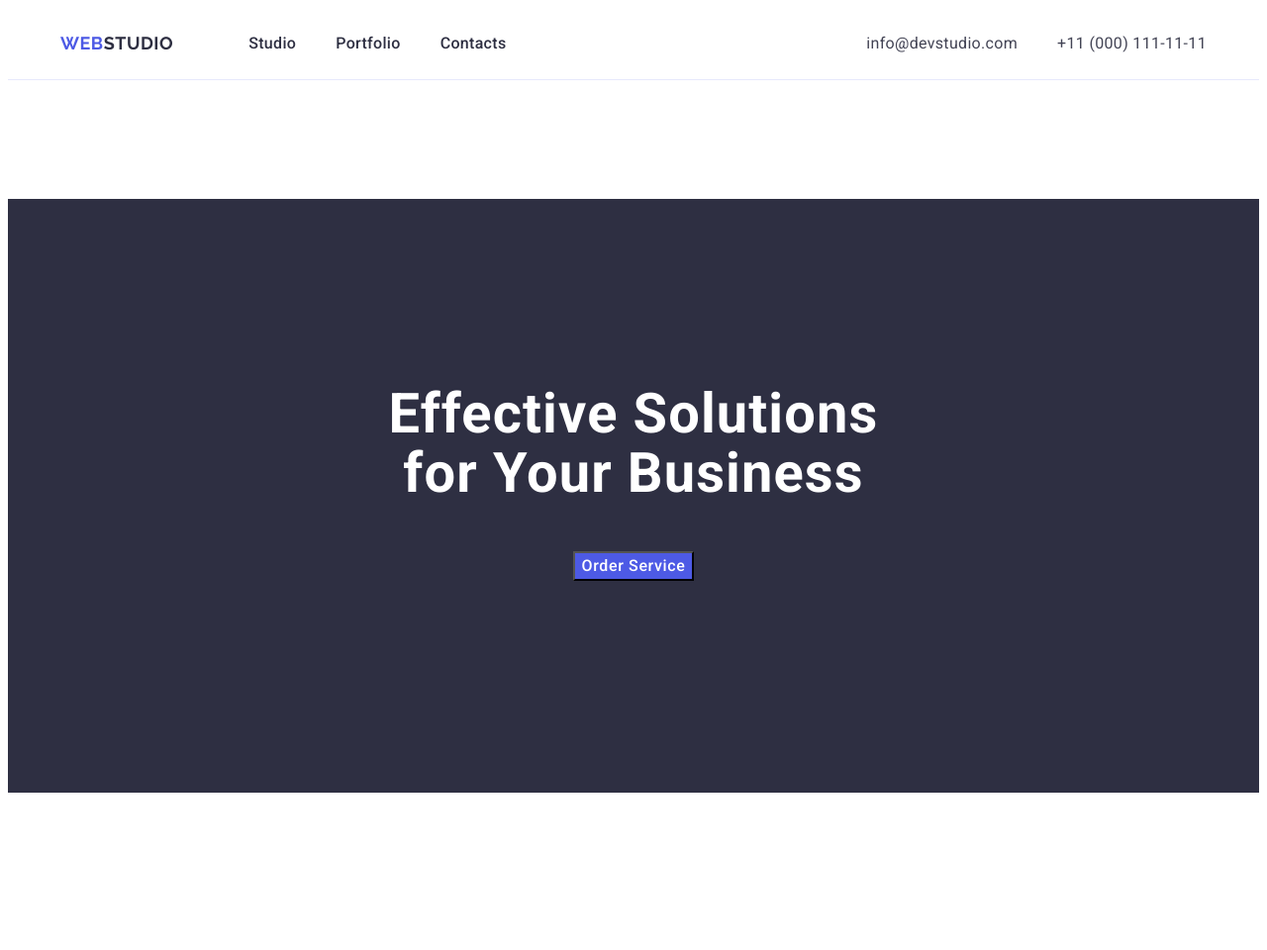
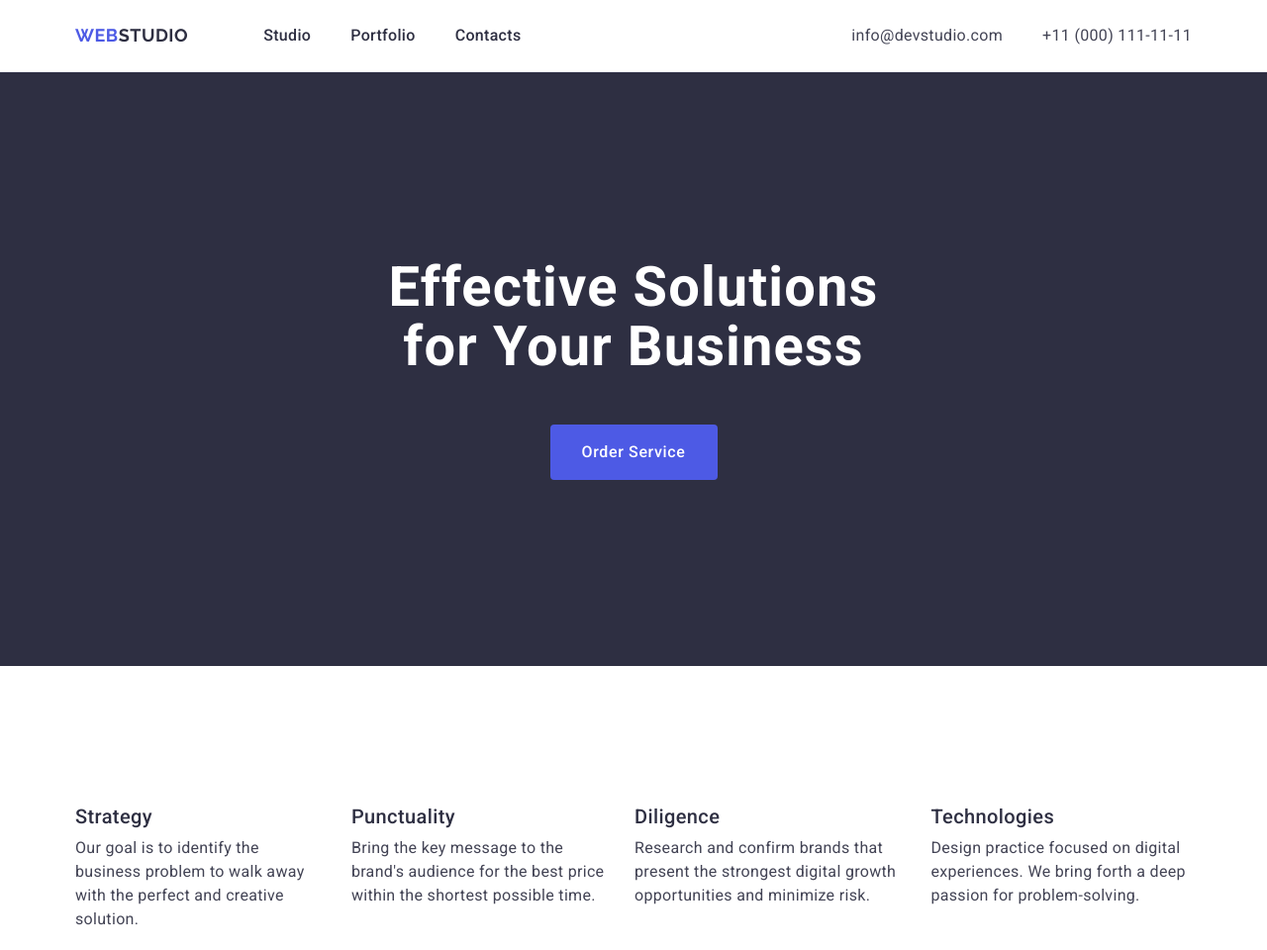
Before and after one commit to Anna-Sabat/goit-markup-hw-03, a plain HTML site: page index.html in a window 1280 px wide. Shown: the top 960 px of the page at 99% size. Drawn offline with nearby package versions, Linux system fonts and the light colour scheme.

Commit message:
fix files

```diff
--- a/css/styles.css
+++ b/css/styles.css
@@ -25,7 +25,7 @@ ul, ol {
 }
 
 .section {
-margin-top: 120px;
+padding: 120px 0;
 }
 
 .header {
@@ -126,13 +126,13 @@ gap: 40px;
 
 .box-model {
 background: #2e2f42;
-width: 100%;
-height: 600px;
-
+padding: 188px 0;
+margin-right: auto;
+margin-left: auto;
 }
 
 .box-service {
-display: block;
+display: inline;
 align-items: center;
 }
 
@@ -143,11 +143,8 @@ line-height: 1.07;
 text-align: center;
 letter-spacing: 0.02em;
 color: #fff;
-width: 496px;
-height: 120px;
-padding-top: 188px;
-padding-bottom: 48px;
-margin: auto;
+max-width: 496px;
+margin: 0 auto;
 }
 
 
@@ -159,10 +156,14 @@ font-size: 16px;
 line-height: 1.5;
 letter-spacing: 0.04em;
 color: #fff;
-margin: 0 auto 188px;
 display: block;
 align-items: center;
-
+min-width: 169px;
+height: 56px;
+border: none;
+border-radius: 4px;
+cursor: pointer;
+margin: 48px auto 0;
 }
 
 .button:hover
@@ -171,7 +172,7 @@ background-color: #404BBF;
 }
 
 .button:active {
-background-color:#4D5AE5;
+background-color: #4D5AE5;
 }
 
 .advantages-visually-hidden {
@@ -187,17 +188,15 @@ background-color:#4D5AE5;
     overflow: hidden;
 }
 
+.advantages-section {
+padding: 120px 0 120px;
+}
+
 .advantages-list {
 display: flex;
-padding-top: 120px;
-padding-bottom: 120px;
 gap: 24px;
 }
 
-.advantages-item {
-padding-left: 0;
-margin: 0;
-}
 
 .advantages {
 font-weight: 500;
@@ -206,6 +205,7 @@ margin: 0;
 letter-spacing: 0.02em;
 color: #2e2f42;
 margin-bottom: 0;
+width: calc((100% - 72px) / 4);
 }
 
 .advantages-text {
@@ -220,7 +220,11 @@ margin: 0;
 .our-team {
 color: #2e2f42;
 background: #f4f4fd;
+padding: 120px 0;
+}
 
+.list-img {
+display: block;
 }
 
 .team-text {
@@ -231,7 +235,6 @@ text-align: center;
 letter-spacing: 0.02em;
 text-transform: capitalize;
 color: #2e2f42;
-padding-top: 120px;
 }
 
 .team-list {
@@ -243,6 +246,7 @@ margin-bottom: 0;
 max-width: 264px;
 max-height: 380px;
 padding-bottom: 120px;
+width: calc((100% - 72px) / 4);
 }
 
 .team-images {
@@ -283,7 +287,6 @@ background-color: #FFFFFF;
 .portfolio-list {
 display: flex;
 flex-wrap: wrap;
-gap: 24px;
 margin-top: 72px;
 }
 
--- a/index.html
+++ b/index.html
@@ -9,6 +9,10 @@
     <link
       href="https://fonts.googleapis.com/css2?family=Raleway:wght@700&family=Roboto:wght@400;500;700&display=swap"
       rel="stylesheet"
+    />
+    <link
+      rel="stylesheet"
+      href="https://cdnjs.cloudflare.com/ajax/libs/modern-normalize/2.0.0/modern-normalize.min.css"
     />
     <link rel="stylesheet" href="./css/styles.css" />
   </head>
@@ -48,14 +52,14 @@
       </div>
     </header>
     <main>
-      <section class="section box-model">
-        <div class="container box-service">
+      <section class="box-model">
+        <div class="box-service">
           <h1 class="title">Effective Solutions for Your Business</h1>
           <button type="button" class="button">Order Service</button>
         </div>
       </section>
       <!--our advantages-->
-      <section class="section">
+      <section class="advantages-section">
         <div class="container">
           <h2 class="advantages-visually-hidden">Advantages</h2>
           <ul class="advantages-list">
@@ -66,21 +70,21 @@
                 the perfect and creative solution.
               </p>
             </li>
-            <li class="">
+            <li class="advantages-item">
               <h3 class="advantages">Punctuality</h3>
               <p class="advantages-text">
                 Bring the key message to the brand's audience for the best price
                 within the shortest possible time.
               </p>
             </li>
-            <li class="">
+            <li class="advantages-item"">
               <h3 class="advantages">Diligence</h3>
               <p class="advantages-text">
                 Research and confirm brands that present the strongest digital
                 growth opportunities and minimize risk.
               </p>
             </li>
-            <li class="">
+            <li class="advantages-item">
               <h3 class="advantages">Technologies</h3>
               <p class="advantages-text">
                 Design practice focused on digital experiences. We bring forth a
@@ -92,12 +96,13 @@
       </section>
 
       <!--Our Team-->
-      <section class="section our-team">
+      <section class="our-team">
         <div class="container">
           <h2 class="team-text">Our Team</h2>
           <ul class="team-list">
             <li class="team-images">
               <img
+                class="list-img"
                 src="./images/img-3.jpg"
                 alt="Mark Guerrero"
                 width="264"
@@ -108,6 +113,7 @@
             </li>
             <li class="team-images">
               <img
+                class="list-img"
                 src="./images/img-2.jpg"
                 alt="Tom Ford"
                 width="264"
@@ -118,6 +124,7 @@
             </li>
             <li class="team-images">
               <img
+                class="list-img"
                 src="./images/img-1.jpg"
                 alt="Camila Garcia"
                 width="264"
@@ -128,6 +135,7 @@
             </li>
             <li class="team-images">
               <img
+                class="list-img"
                 src="./images/img.jpg"
                 alt="Daniel Wilson"
                 width="264"
```
Lines whose indentation alone changed are shown as unchanged.
